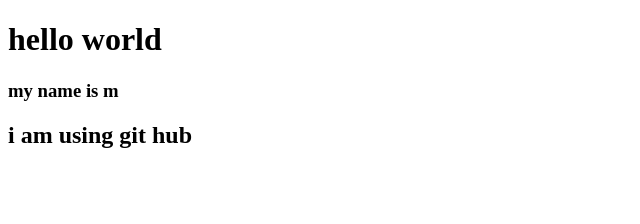
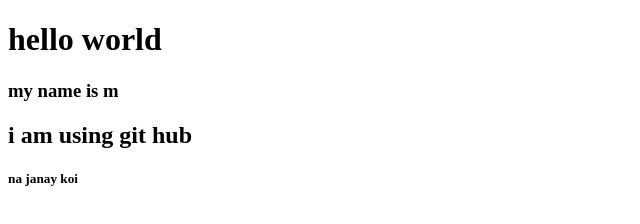
Before and after one commit to Maskuruzzaman95/My-first-website, a plain HTML site: page index.html in a window 1280 px wide. Shown: the full height of the page, 0-640 px from the left. Drawn offline with Linux system fonts and the light colour scheme.

Commit message:
added header

```diff
--- a/index.html
+++ b/index.html
@@ -9,5 +9,6 @@
     <h1>hello world</h1>
     <h3>my name is m</h3>
     <h2>i am using git hub</h2>
+    <h5>na janay koi</h5>
 </body>
 </html>
```
